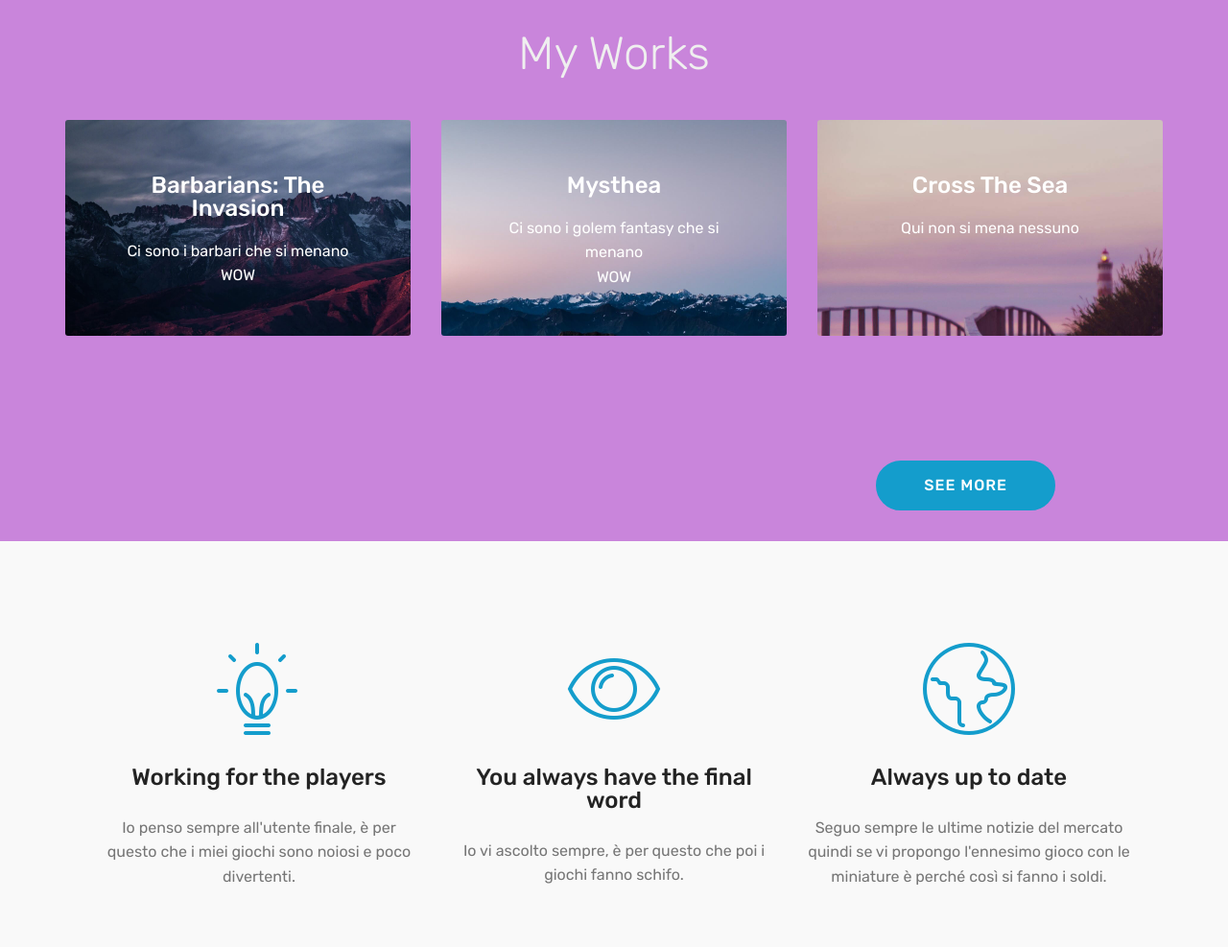
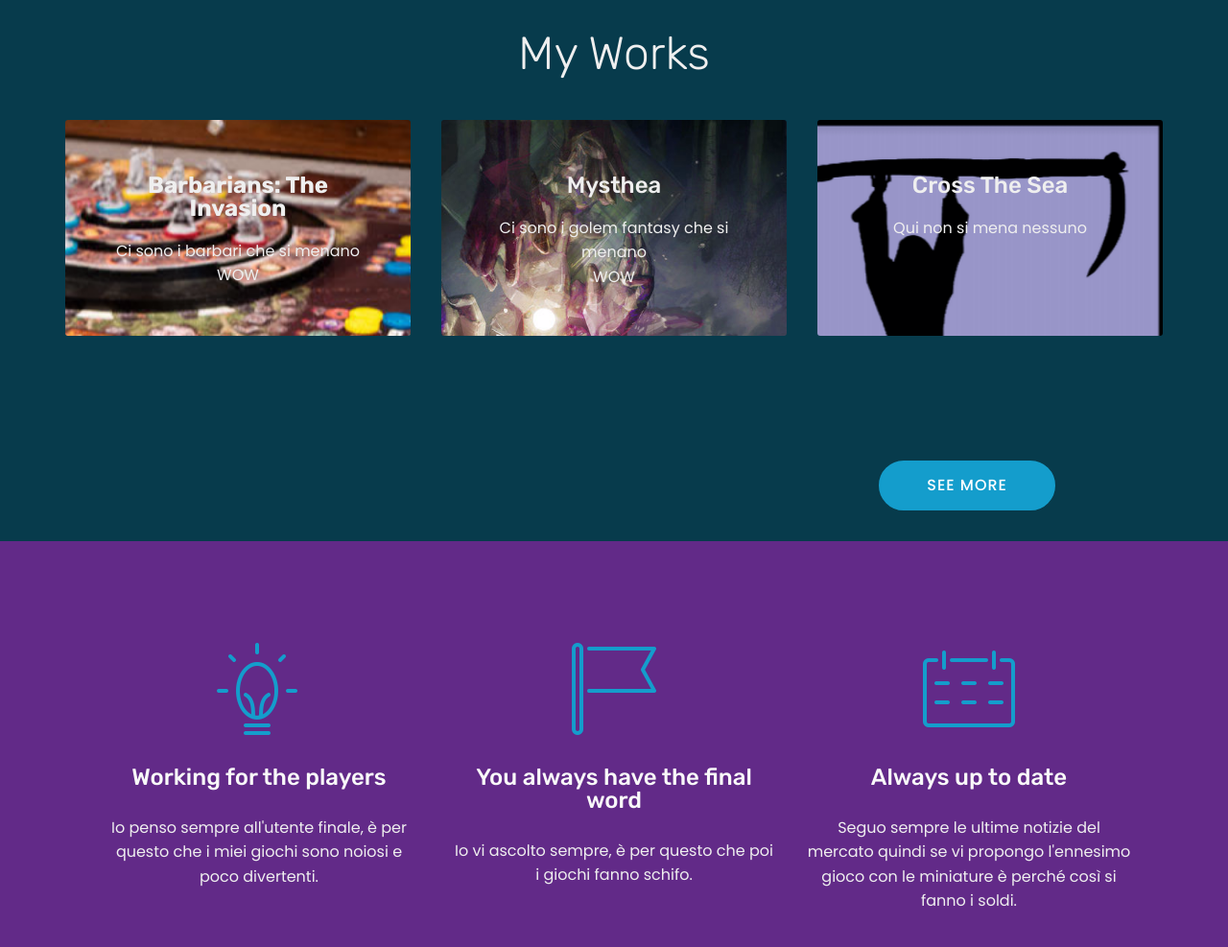
Before and after one commit to Cekkins/marta, a plain HTML site: page index.html in a window 1280 px wide. Shown: the part 800-1787 px from the top of the page at 96% size. Drawn offline with Linux system fonts and the light colour scheme; files whose address does not match are found by name.

```diff
--- a/assets/images/hashes.json
+++ b/assets/images/hashes.json
@@ -1 +1 @@
-{"dIg2ANFt2w3tE2Y+GTOgYQ==":"profile-1014x1268.jpg","Xff8h7ruUoBeY3Y/AxZvHw==":"mbr-1920x1162.jpg","NoeAUagcmPxZjutf+yt+DQ==":"rolling-dices-192x192.png"}
+{"dIg2ANFt2w3tE2Y+GTOgYQ==":"profile-1014x1268.jpg","Xff8h7ruUoBeY3Y/AxZvHw==":"mbr-1920x1162.jpg","NoeAUagcmPxZjutf+yt+DQ==":"rolling-dices-192x192.png","o3mmsYOJo2wF0Go1zQKNQA==":"barbarians-invasion-game-experience-750x421.jpg","VuUQpdDH8G4uUhwYheVFLA==":"barbarians-invasion-game-experience-1-750x421.jpg","EGpVno5+PwQXg6NoTxOlkw==":"pboard2-1000x732.jpg","VhtZBYvum9UPSiO3kwT8+g==":"crossthesea-793x594.png","6sYDTbSfP8S2Y+H+IyP4UQ==":"crossthesea-1-793x594.png","7MQHS5DS5gvG7+4/mTvHpA==":"crossthesea-2-793x594.png","RQVKbsisoimawFiDH6v/QQ==":"pboard2-1-1000x732.jpg","K8iLSXLsOZpA7sQOId+neg==":"barbarians-invasion-game-experience-2-750x421.jpg"}
--- a/assets/mobirise/css/mbr-additional.css
+++ b/assets/mobirise/css/mbr-additional.css
@@ -1,3 +1,4 @@
+@import url(https://fonts.googleapis.com/css?family=Poppins:100,100i,200,200i,300,300i,400,400i,500,500i,600,600i,700,700i,800,800i,900,900i);
 @import url(https://fonts.googleapis.com/css?family=Rubik:300,300i,400,400i,500,500i,700,700i,900,900i);
 
 
@@ -20,7 +21,7 @@ body {
   line-height: 1.6;
 }
 .display-1 {
-  font-family: 'Rubik', sans-serif;
+  font-family: 'Poppins', sans-serif;
   font-size: 4.25rem;
 }
 .display-1 > .mbr-iconfont {
@@ -34,7 +35,7 @@ body {
   font-size: 4.8rem;
 }
 .display-4 {
-  font-family: 'Rubik', sans-serif;
+  font-family: 'Poppins', sans-serif;
   font-size: 1rem;
 }
 .display-4 > .mbr-iconfont {
@@ -48,7 +49,7 @@ body {
   font-size: 2.4rem;
 }
 .display-7 {
-  font-family: 'Rubik', sans-serif;
+  font-family: 'Poppins', sans-serif;
   font-size: 1rem;
 }
 .display-7 > .mbr-iconfont {
@@ -658,7 +659,7 @@ a:hover {
   background-color: #f5f5f5;
   box-shadow: none;
   color: #565656;
-  font-family: 'Rubik', sans-serif;
+  font-family: 'Poppins', sans-serif;
   font-size: 1rem;
   line-height: 1.43;
   min-height: 3.5em;
@@ -1379,8 +1380,8 @@ body {
 .cid-r6tKhaNj9S {
   padding-top: 90px;
   padding-bottom: 90px;
-  background-color: #d768c4;
-  background: linear-gradient(45deg, #d768c4, #154cf1);
+  background-color: #622a88;
+  background: linear-gradient(45deg, #622a88, #460e3d);
 }
 .cid-r6tKhaNj9S .media-container-row {
   flex-direction: row-reverse;
@@ -1410,7 +1411,7 @@ body {
 .cid-r6tN33ccAv {
   padding-top: 90px;
   padding-bottom: 90px;
-  background-color: #c985db;
+  background-color: #073b4c;
 }
 .cid-r6tN33ccAv h2 {
   text-align: center;
@@ -1451,10 +1452,19 @@ body {
 .cid-r6tN33ccAv .mbr-section-title {
   color: #efefef;
 }
+.cid-r6tN33ccAv B {
+  color: #efefef;
+}
+.cid-r6tN33ccAv P {
+  color: #efefef;
+}
+.cid-r6tN33ccAv H4 {
+  color: #efefef;
+}
 .cid-r6tRUn26dr {
   padding-top: 0px;
   padding-bottom: 0px;
-  background: linear-gradient(45deg, #c985db, #c985db);
+  background: linear-gradient(45deg, #073b4c, #073b4c);
 }
 .cid-r6tRUn26dr .main {
   flex-direction: row-reverse;
@@ -1469,10 +1479,10 @@ body {
 .cid-r6tNtacC5Q {
   padding-top: 90px;
   padding-bottom: 90px;
-  background-color: #f9f9f9;
+  background-color: #622a88;
 }
 .cid-r6tNtacC5Q .mbr-text {
-  color: #767676;
+  color: #efefef;
 }
 .cid-r6tNtacC5Q h4 {
   text-align: center;
@@ -1484,10 +1494,14 @@ body {
   font-size: 96px;
   color: #149dcc;
 }
+.cid-r6tNtacC5Q .card-title,
+.cid-r6tNtacC5Q .card-img {
+  color: #f9f9f9;
+}
 .cid-r6tNLtBCLm {
   padding-top: 60px;
   padding-bottom: 30px;
-  background-color: #154cf1;
+  background-color: #073b4c;
 }
 @media (max-width: 767px) {
   .cid-r6tNLtBCLm .content {
--- a/index.html
+++ b/index.html
@@ -6,7 +6,7 @@
   <meta http-equiv="X-UA-Compatible" content="IE=edge">
   <meta name="generator" content="Mobirise v4.8.5, mobirise.com">
   <meta name="viewport" content="width=device-width, initial-scale=1, minimum-scale=1">
-  <link rel="shortcut icon" href="assets/images/logo4.png" type="image/x-icon">
+  <link rel="shortcut icon" href="assets/images/253092002016212-128x128.png" type="image/x-icon">
   <meta name="description" content="">
   <title>Home</title>
   <link rel="stylesheet" href="assets/web/assets/mobirise-icons/mobirise-icons.css">
@@ -50,7 +50,7 @@
 
 </section>
 
-<section class="engine"><a href="https://mobirise.info/j">website templates</a></section><section class="features13 cid-r6tN33ccAv" id="features13-7">
+<section class="engine"><a href="https://mobirise.info/k">develop free website</a></section><section class="features13 cid-r6tN33ccAv" id="features13-7">
 
 
 
@@ -62,16 +62,16 @@
         <div class="media-container-row container">
             <div class="card col-12 col-md-6 p-5 m-3 align-center col-lg-4">
                 <div class="card-img">
-                    <a href="gatti.html"><img src="assets/images/jumbotron.jpg" alt="Mobirise" title=""></a>
+                    <a href="gatti.html"><img src="assets/images/barbarians-invasion-game-experience-2-750x421.jpg" alt="Mobirise" title=""></a>
                 </div>
-                <h4 class="card-title py-2 mbr-fonts-style display-5">
-                    Barbarians: The Invasion</h4>
+                <h4 class="card-title py-2 mbr-fonts-style display-5"><strong>
+                    Barbarians: The Invasion</strong></h4>
                 <p class="mbr-text mbr-fonts-style display-7">
                     Ci sono i barbari che si menano WOW</p>
             </div>
             <div class="card col-12 col-md-6 p-5 m-3 align-center col-lg-4">
                 <div class="card-img">
-                    <a href="gatti.html"><img src="assets/images/jumbotron2.jpg" alt="Mobirise" title=""></a>
+                    <a href="gatti.html"><img src="assets/images/pboard2-1-1000x732.jpg" alt="Mobirise" title=""></a>
                 </div>
                 <h4 class="card-title py-2 mbr-fonts-style display-5">
                     Mysthea</h4>
@@ -80,7 +80,7 @@
             </div>
             <div class="card col-12 col-md-6 p-5 m-3 align-center col-lg-4">
                 <div class="card-img">
-                    <a href="gatti.html"><img src="assets/images/background5.jpg" alt="Mobirise" title=""></a>
+                    <a href="gatti.html"><img src="assets/images/crossthesea-2-793x594.png" alt="Mobirise" title=""></a>
                 </div>
                 <h4 class="card-title py-2 mbr-fonts-style display-5">
                     Cross The Sea</h4>
@@ -134,7 +134,7 @@
 
             <div class="card p-3 col-12 col-md-6 col-lg-4">
                 <div class="card-img pb-3">
-                    <span class="mbr-iconfont mbri-preview"></span>
+                    <span class="mbr-iconfont mbri-flag" style="font-size: 96px;"></span>
                 </div>
                 <div class="card-box">
                     <h4 class="card-title py-3 mbr-fonts-style display-5">
@@ -146,7 +146,7 @@
 
             <div class="card p-3 col-12 col-md-6 col-lg-4">
                 <div class="card-img pb-3">
-                    <span class="mbr-iconfont mbri-globe"></span>
+                    <span class="mbr-iconfont mbri-calendar"></span>
                 </div>
                 <div class="card-box">
                     <h4 class="card-title py-3 mbr-fonts-style display-5">
```
Also changed, not shown: gatti.html (+2 -2 lines), assets/images/253092002016212-128x128.png (added), assets/images/barbarians-invasion-game-experience-2-750x421.jpg (added), assets/images/crossthesea-2-793x594.png (added), assets/images/mbr-favicon.png, assets/images/pboard2-1-1000x732.jpg (added), 1 other file.
